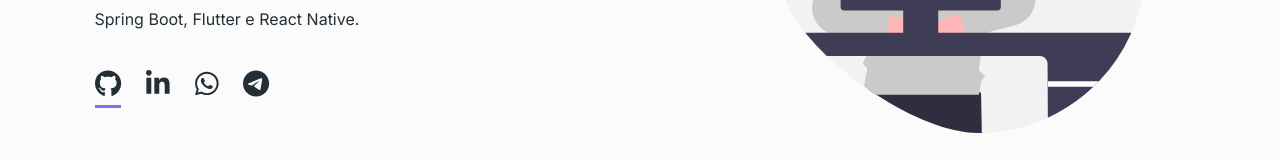
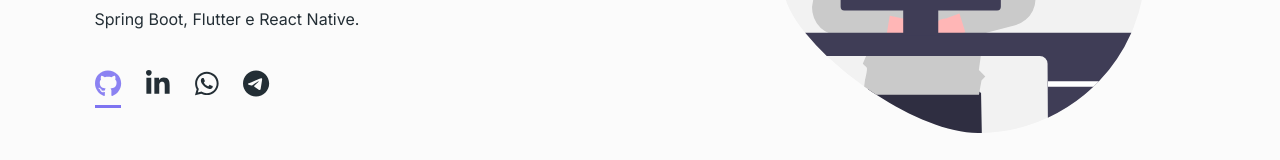
Before and after one commit to JulianoCCMoreira/react-portfolio, a React (Create React App) app: page / in a window 1280 px wide. In both pictures the pointer is over the icon 107 px from the left and 533 px from the top of the page. Shown: the part 450-610 px from the top of the page. Built offline with nearby package versions, Linux system fonts and the light colour scheme.

Commit message:
Hover social media icon

```diff
--- a/src/components/hero/hero.css
+++ b/src/components/hero/hero.css
@@ -55,7 +55,12 @@ strong {
 }
 
 .socialMediaIcon {
+  transition: 0.5s;
   height: 27px;
+}
+
+.socialMediaIcon:hover {
+  color: #7e74f1e6;
 }
 
 @media only screen and (max-width:1000px) {
```
